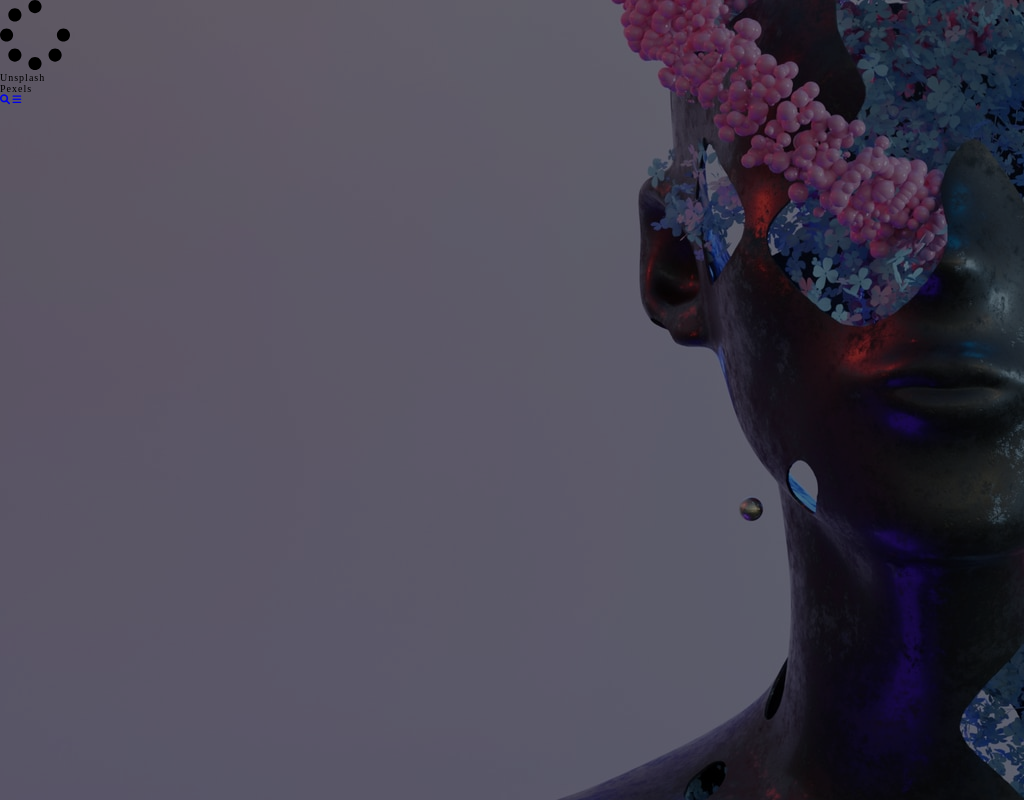
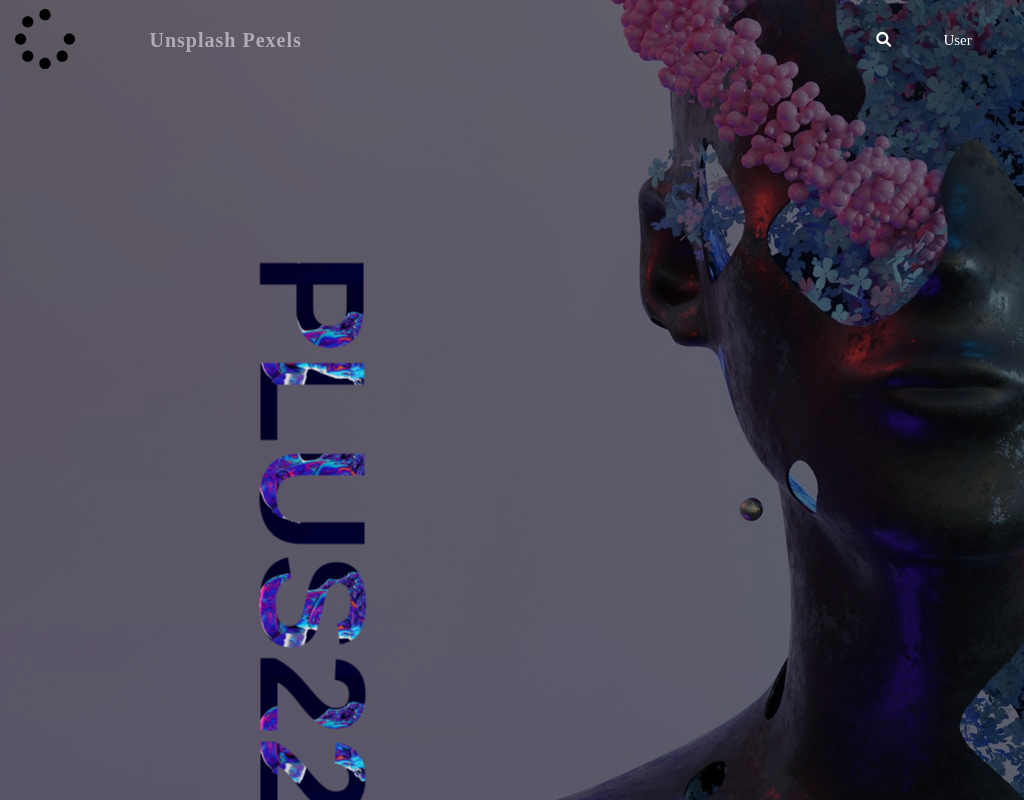
Before and after one commit to Christiano0407/videoMusicWeb, a website: page public/index.html in a window 1024 px wide. Drawn offline with nearby package versions, Linux system fonts and the light colour scheme; a web font is replaced by a local one.

Commit message:
mediaqueries

```diff
--- a/public/index.html
+++ b/public/index.html
@@ -60,9 +60,7 @@
               <a class="icon-search" href="#"
                 ><i class="fa-solid fa-magnifying-glass"></i
               ></a>
-              <a class="icon-burger" href="#"
-                ><i class="fa-solid fa-bars"></i
-              ></a>
+              <a href="#" class="icon-burger">User</a>
             </div>
           </nav>
           <!--Menu Burger-->
@@ -86,11 +84,7 @@
 
         <main class="main">
           <div class="main__background">
-            <!--   <img
-              src="/src/assets/img/mus10.jpg"
-              alt="main-img"
-              title="main-img"
-            /> -->
+            <h1 class="text">Plus22</h1>
           </div>
         </main>
       </div>
--- a/src/css/mediaQueries.css
+++ b/src/css/mediaQueries.css
@@ -120,6 +120,7 @@
     object-fit: cover;
     background-position: top;
     filter: brightness(0.5);
+    background-repeat: no-repeat;
   }
 
   .page {
@@ -244,7 +245,98 @@
     position: relative;
     z-index: 10;
   }
+  .header__navigation {
+    width: 100%;
+    height: 100%;
+    grid-column: 1 / 5;
+    grid-row: 1 / 2;
+  }
+  .navigation {
+    width: 100%;
+    height: 100%;
+    display: flex;
+    justify-content: space-between;
+    align-items: center;
+  }
+  .navigation .navigation__logo {
+    margin-left: 1.5rem;
+  }
+  .navigation__logo img {
+    width: 6rem;
+    height: 6rem;
+    object-fit: cover;
+  }
+  .navigation__name {
+    width: 200px;
+    position: relative;
+    right: 200px;
+  }
+  .navigation__name .name-logo {
+    font-size: 2rem;
+    color: #fff;
+    filter: opacity(0.5);
+    font-weight: 700;
+    letter-spacing: 0.1rem;
+  }
+  .navigation__icons {
+    width: 200px;
+    display: flex;
+    justify-content: space-evenly;
+    align-items: center;
+  }
+  .navigation__icons .icon-search {
+    color: #fff;
+    font-size: 1.5rem;
+  }
+  .navigation__icons .icon-burger {
+    color: #fff;
+    font-size: 1.5rem;
+  }
+  .aside {
+    grid-column: 1 / 2;
+    grid-row: 2 / 4;
+    width: 100%;
+    height: 100%;
+  }
+  .main {
+    width: 100%;
+    height: 100%;
+    grid-column: 2 / 5;
+    grid-row: 2 / 4;
+    display: grid;
+    grid-template-columns: 1fr 1fr;
+    grid-template-rows: 1fr 1fr;
+  }
+  .main__background {
+    grid-column: 1 / 2;
+    grid-row: 1 / 3;
+    width: 100%;
+    height: 100%;
+    border-radius: 1rem;
+    padding: 1rem;
+  }
+  .main__background .text {
+    width: 100%;
+    position: absolute;
+    right: 200px;
+    top: 450px;
+    z-index: 15;
+    transform: rotate(90deg);
+    font-family: var(--font-family-changelin);
+    /*  height: 100%; */
+    text-align: center;
+    text-transform: uppercase;
+    font-size: 15rem;
+    font-weight: 900;
+    background-image: url("/src/assets/img/mus10.jpg");
+    background-size: contain;
+    object-fit: cover;
+    background-position-y: 500px;
+    background-clip: text;
+    -webkit-background-clip: text;
 
+    -webkit-text-fill-color: transparent;
+  }
   .active {
     display: none;
   }
--- a/src/style.css
+++ b/src/style.css
@@ -103,6 +103,8 @@ body {
                                     "aside main main main";
   position: relative;
   z-index: 10; */
+  position: relative;
+  z-index: 10;
 }
 .hidden {
   display: none;
@@ -187,11 +189,3 @@ margin-left: 1rem;
  width: 100%;
  height: 100vh; */
 }
-/* .main__background img {
-  width: 100%;
-  height: 100vh;
-  grid-row: 2 / 4;
- grid-column: 2 / 5;
- object-fit: cover;
-
-} */
```
